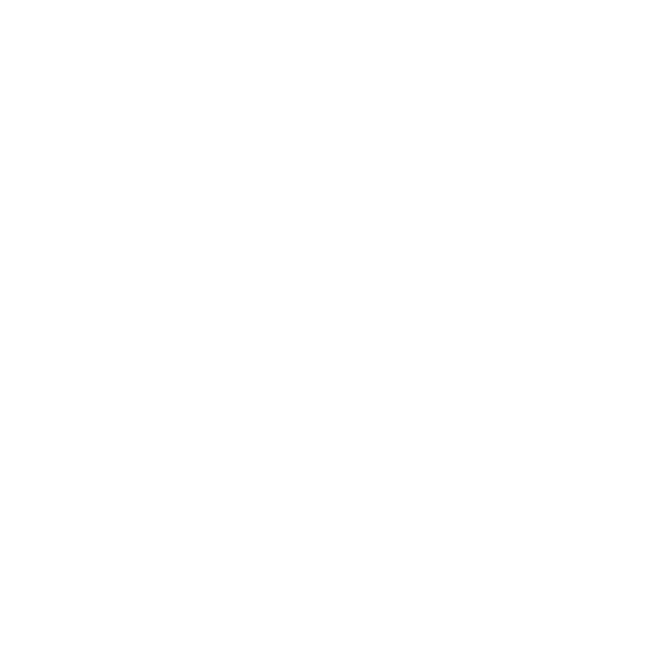
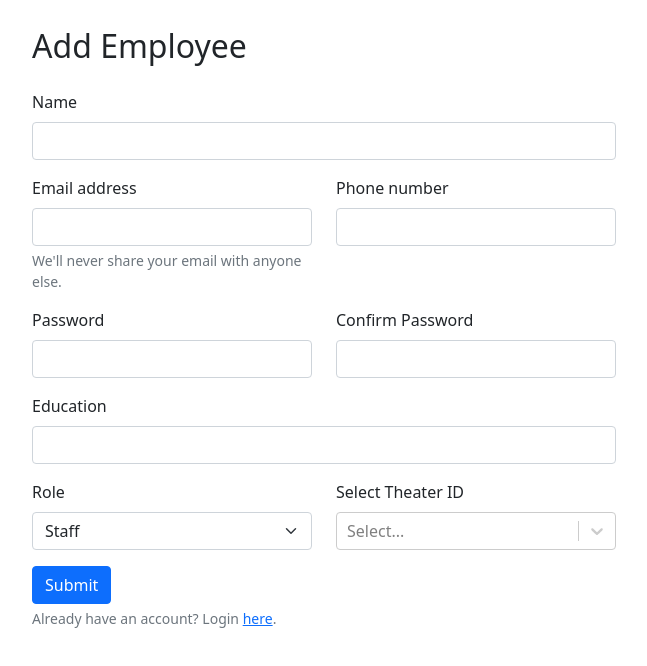
Before and after one commit to mokshith002/Manga-Multiplex, a React (Create React App) app in the folder client/: page /register in a window 1280 px wide. Before the commit this address had no page. Shown: the top 666 px of the page, without its empty margins (316-963 px from the left). Built offline with nearby package versions, Linux system fonts and the light colour scheme; no server answers.

Commit message:
Adding Employee form added

```diff
--- a/client/package.json
+++ b/client/package.json
@@ -21,6 +21,7 @@
     "react-dom": "^17.0.2",
     "react-router-dom": "^6.2.2",
     "react-scripts": "5.0.0",
+    "react-select": "^5.3.0",
     "web-vitals": "^2.1.4"
   },
   "scripts": {
--- a/client/src/App.jsx
+++ b/client/src/App.jsx
@@ -1,6 +1,7 @@
 import React from "react";
 import {Route, Routes} from "react-router-dom";
 import Login from './Components/Login/Login';
+import Register from './Components/Login/Register';
 
 function App() {
 
@@ -8,6 +9,7 @@
         <div className = "App" >
             <Routes>
                 <Route path="/login" element={<Login />}/>
+                <Route path="/register" element={<Register />}/>
             </Routes>
         </div>
     );
--- a/client/src/Components/Login/Register.jsx
+++ b/client/src/Components/Login/Register.jsx
@@ -0,0 +1,13 @@
+import React from 'react';
+import RegisterForm from './RegisterForm';
+export default function Login() {
+
+    return(
+
+        <div class='d-flex p-3 justify-content-center align-items-center' style={{height: "70vh"}}>
+
+            <RegisterForm/>
+
+        </div>
+    )
+};
--- a/client/src/Components/Login/RegisterForm.jsx
+++ b/client/src/Components/Login/RegisterForm.jsx
@@ -0,0 +1,166 @@
+import axios from 'axios';
+import React, { useEffect, useState } from 'react';
+import Select from 'react-select';
+import { useNavigate, Link} from 'react-router-dom';
+
+export default function RegisterForm(params) {
+
+    const URL = `http://localhost:${3005}`;
+
+    const navigate = useNavigate();
+
+    const [options, setOptions] = useState([]);
+
+    const [formData, setFormData] = useState({
+        theaterId: 0,
+        email: '',
+        password: '',
+        confirmPass: '',
+        empName: '',
+        contactNo: '',
+        role: '',
+        education: ''
+    })
+
+
+    const getOptions = async () => {
+        console.log(`${URL}/theater/id/all`);
+        const res = await axios.get(`${URL}/theater/id/all`);
+        console.log(res.data);
+        setOptions(res.data.map(id => ({value: id, label: id})));
+    }
+
+
+    useEffect(async () => {
+        await getOptions();
+        // setOptions(theaterIds.map(id => ({value: id, label: id, name: id})))
+    },[])
+
+    const submitRegister = () => {
+
+        if(formData.password !== formData.confirmPass){
+            alert("Passwords do not match!");
+            return;
+        }
+
+        axios.post(`${URL}/employees`,formData)
+        .then(res => {
+            if(res.data.success){
+                navigate('/');
+            }
+            else{
+                alert(res.data.message);
+            }
+        })
+        .catch(
+            err => console.log(err.message)
+        );
+
+        console.log(formData);
+    }
+
+    const handleSubmit = (event) => {
+        event.preventDefault();
+        submitRegister();
+    }
+
+    const handleChange = (event) => {
+        const {name, value} = event.target;
+        setFormData(oldData => ({
+            ...oldData,
+            [name]: value
+        }))
+    }
+
+    return (
+        <div class="flex-shrink needs-validation" noValidate>
+         <form onSubmit={handleSubmit}>
+                <div class="row mt-5 pt-5 mt-3"> <h2>Add Employee</h2> </div>
+
+                <div class="mb-3 mt-3">
+                    <label for="validationCustom01" class="form-label">Name</label>
+                    <input type="tel" class="form-control" id="validationCustom01" value={formData.empName} onChange={handleChange} name='empName' required/>
+                    <div class="invalid-feedback">
+                      Please enter a name.
+                    </div>
+                </div>
+
+                <div class="row">
+                    <div class="mb-3 col">
+                        <label for="regMail" class="form-label">Email address</label>
+                        <input type="email" class="form-control" id="regMail" value={formData.email} onChange={handleChange} name='email' required/>
+                            <div id="emailHelp" class="form-text">We'll never share your email with anyone else.</div>
+                        <div class="invalid-feedback">
+                      Please enter an email.
+                    </div>
+                    </div>
+
+                    <div class="mb-3 col">
+                    <label for="regPhone" class="form-label">Phone number</label>
+                    <input type="tel" class="form-control" id="regPhone" value={formData.contactNo} onChange={handleChange} name='contactNo' required/>
+                    <div class="invalid-feedback">
+                      Please enter a mobileNo.
+                    </div>
+                </div>
+
+                </div>
+
+
+                <div class="row">
+                    <div class="mb-3 col">
+                        <label for="regPass1" class="form-label">Password</label>
+                        <input type="password" class="form-control" id="regPass1" value={formData.password} onChange={handleChange} name='password' required/>
+                        <div class="invalid-feedback">
+                      Please enter a password.
+                    </div>
+                    </div>
+
+                    <div class="mb-3 col">
+                        <label for="regPass2" class="form-label">Confirm Password</label>
+                        <input type="password" class="form-control" id="regPass2" value={formData.confirmPass} onChange={handleChange} name='confirmPass' required/>
+                        <div class="invalid-feedback">
+                      Please enter confirm Password.
+                    </div>
+                    </div>
+                </div>
+
+                <div class="mb-3">
+                    <label for="education" class="form-label">Education</label>
+                    <input type="tel" class="form-control" id="education" value={formData.education} onChange={handleChange} name='education' required/>
+                    <div class="invalid-feedback">
+                      Please enter education.
+                    </div>
+                </div>
+
+
+
+                <div class="row">
+                    <div class="mb-3 col">
+                     <label for="select" class="form-label">Role</label>
+                    <select class="form-select" id="select" name="role" onChange={handleChange} value={formData.role} required>
+                        <option value='staff'>Staff</option>
+                        <option value='manager'>Manager</option>
+                    </select>
+                </div>
+
+                    <div class="mb-3 col">
+                     <label for="select1" class="form-label">Select Theater ID</label>
+                    <Select class="form-select" id="select1" name="theaterId"  options={options}/>
+                    </div>
+
+                    {/* <div class="mb-3 col">
+                     <label for="select1" class="form-label">Role</label>
+                    <select class="form-select" id="select1" name="role" onChange={handleChange} value={formData.role} required>
+                        {theaterIds.map()}
+                    </select>
+                </div> */}
+                </div>
+
+
+                <button type="submit" class="btn btn-primary">Submit</button>
+                <div id="emailHelp" class="form-text">Already have an account? Login <Link to='/login'>here</Link>.</div>
+            </form>
+
+        </div>
+    );
+};
```
Also changed, not shown: 1 other file (tests, documents, lock files or other folders).
